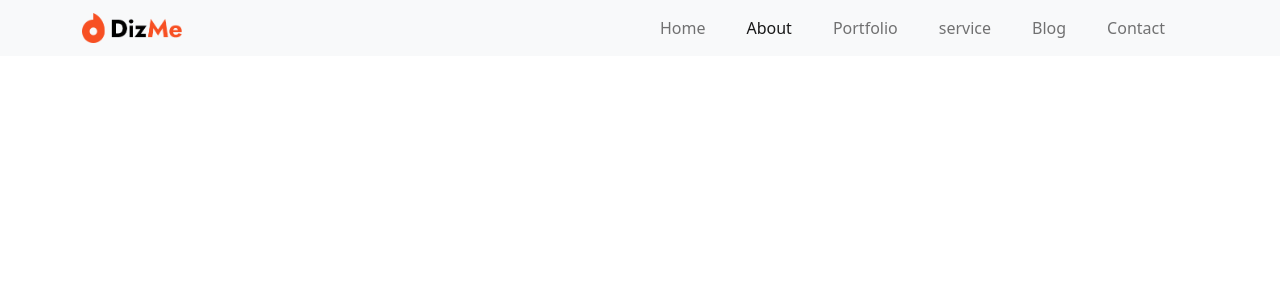
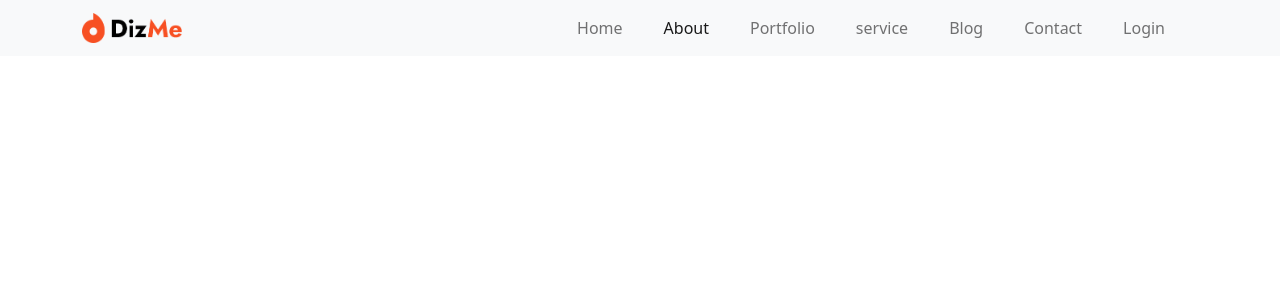
Before and after one commit to Arjunakurniawan/portfolio-dizme, a React (Create React App) app: page / in a window 1280 px wide. Shown: the top 300 px of the page. Built offline with nearby package versions, Linux system fonts and the light colour scheme.

Commit message:
Menambah fitur Navbar hingga Homepage

```diff
--- a/src/App.js
+++ b/src/App.js
@@ -53,6 +53,11 @@ const app = () => {
                   Contact
                 </a>
               </li>
+              <li className="nav-item">
+                <a className="nav-link" href="#">
+                  Login
+                </a>
+              </li>
             </ul>
           </div>
         </div>
```
